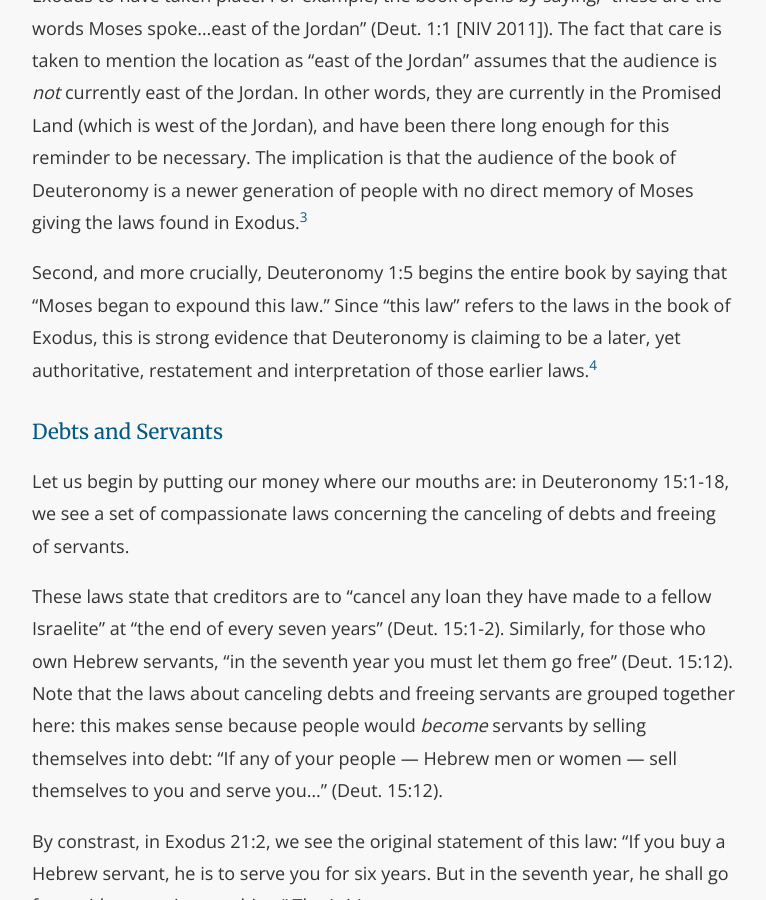
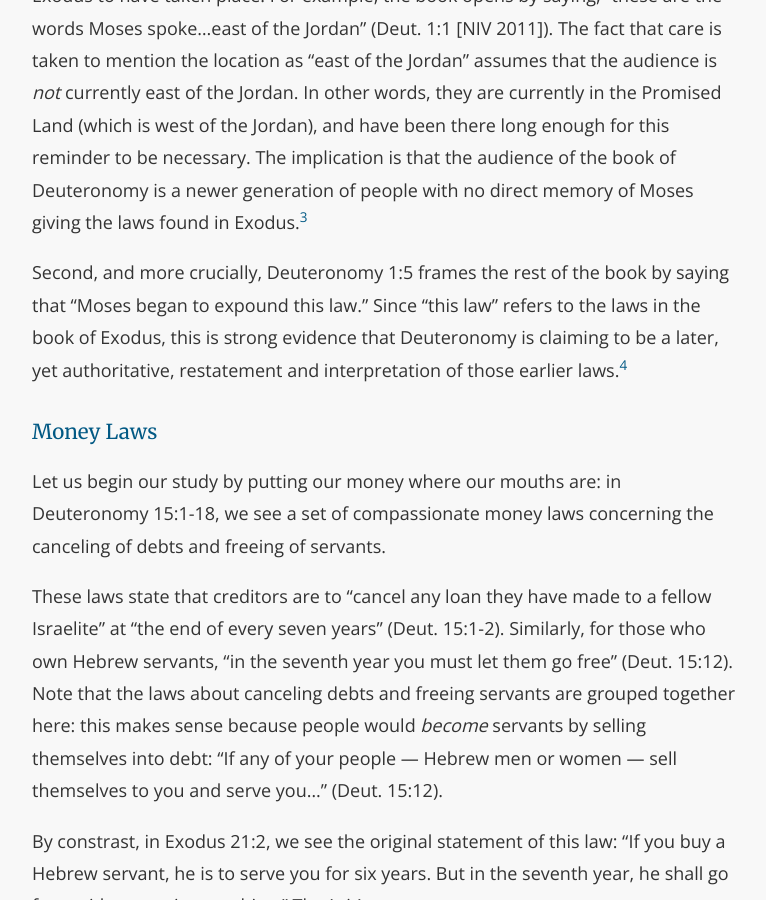
Before and after one commit to second-breakfast/second-breakfast.github.io, a Jekyll site: the page built from _posts/2020-05-02-compassionate-deuteronomy.markdown, in a window 1280 px wide and 900 px high, scrolled down 1296 px. Shown: the whole window, without its empty margins (256-1022 px from the left). Built offline with Jekyll 4.4.1, drawn with Linux system fonts in a browser that asks for light colours.

Commit message:
Update Deuteronomy post

```diff
--- a/_posts/2020-05-02-compassionate-deuteronomy.markdown
+++ b/_posts/2020-05-02-compassionate-deuteronomy.markdown
@@ -17,10 +17,10 @@ Several features of Deuteronomy make it reasonable to see the laws therein as a
 
 First, Deuteronomy is addressed to Israelites who had been in the Promised Land for a significant amount of time – long enough for interpretation of the laws in Exodus to have taken place. For example, the book opens by saying, “these are the words Moses spoke…east of the Jordan” (Deut. 1:1 [NIV 2011]). The fact that care is taken to mention the location as “east of the Jordan” assumes that the audience is *not* currently east of the Jordan. In other words, they are currently in the Promised Land (which is west of the Jordan), and have been there long enough for this reminder to be necessary. The implication is that the audience of the book of Deuteronomy is a newer generation of people with no direct memory of Moses giving the laws found in Exodus.<sup id="a3">[3](#f3)</sup>
 
-Second, and more crucially, Deuteronomy 1:5 begins the entire book by saying that “Moses began to expound this law.” Since “this law” refers to the laws in the book of Exodus, this is strong evidence that Deuteronomy is claiming to be a later, yet authoritative, restatement and interpretation of those earlier laws.<sup id="a4">[4](#f4)</sup>
+Second, and more crucially, Deuteronomy 1:5 frames the rest of the book by saying that “Moses began to expound this law.” Since “this law” refers to the laws in the book of Exodus, this is strong evidence that Deuteronomy is claiming to be a later, yet authoritative, restatement and interpretation of those earlier laws.<sup id="a4">[4](#f4)</sup>
 
-### Debts and Servants
-Let us begin by putting our money where our mouths are: in Deuteronomy 15:1-18, we see a set of compassionate laws concerning the canceling of debts and freeing of servants.
+### Money Laws
+Let us begin our study by putting our money where our mouths are: in Deuteronomy 15:1-18, we see a set of compassionate money laws concerning the canceling of debts and freeing of servants.
 
 These laws state that creditors are to “cancel any loan they have made to a fellow Israelite” at “the end of every seven years” (Deut. 15:1-2). Similarly, for those who own Hebrew servants, “in the seventh year you must let them go free” (Deut. 15:12). Note that the laws about canceling debts and freeing servants are grouped together here: this makes sense because people would *become* servants by selling themselves into debt: “If any of your people — Hebrew men or women — sell themselves to you and serve you…” (Deut. 15:12).
 
```
